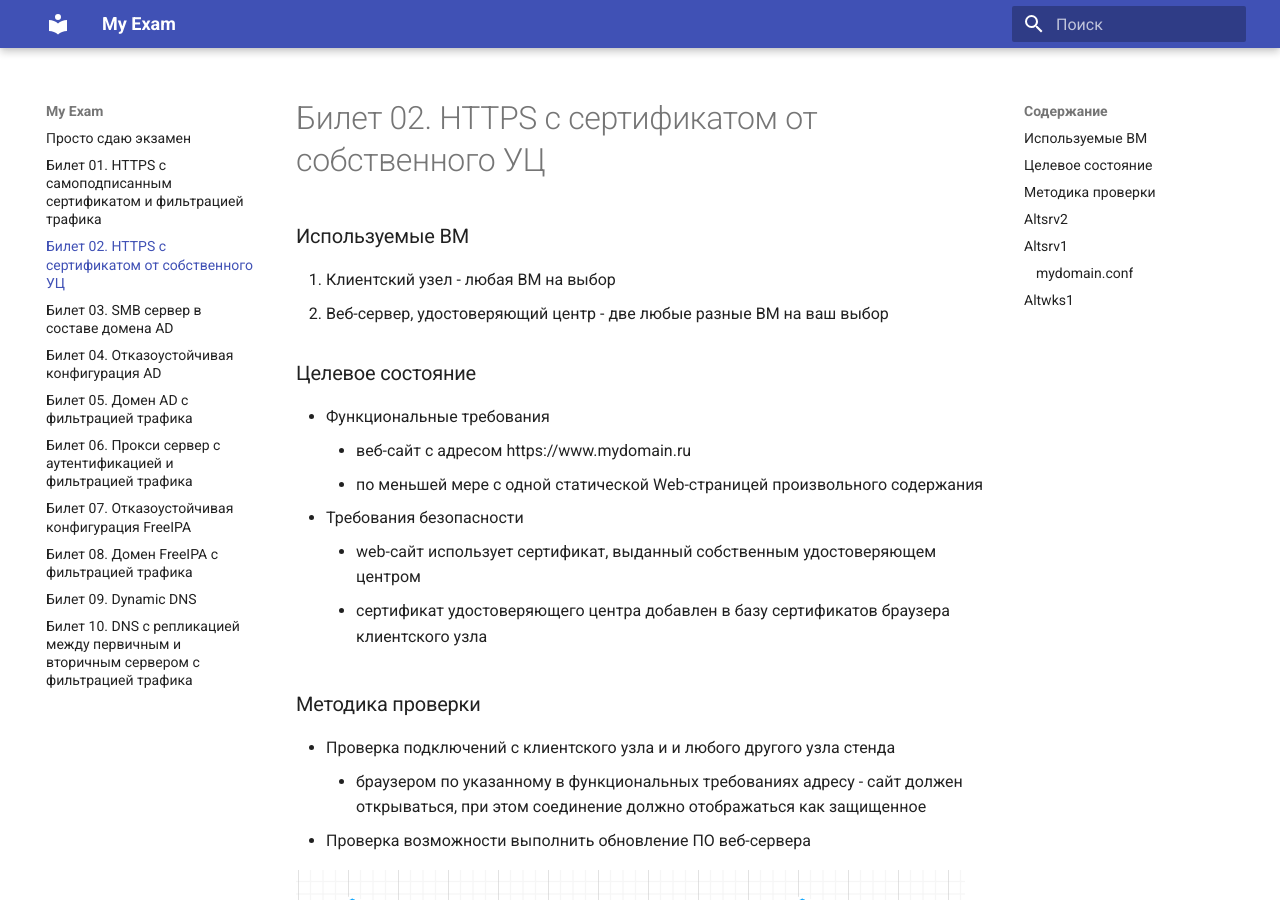
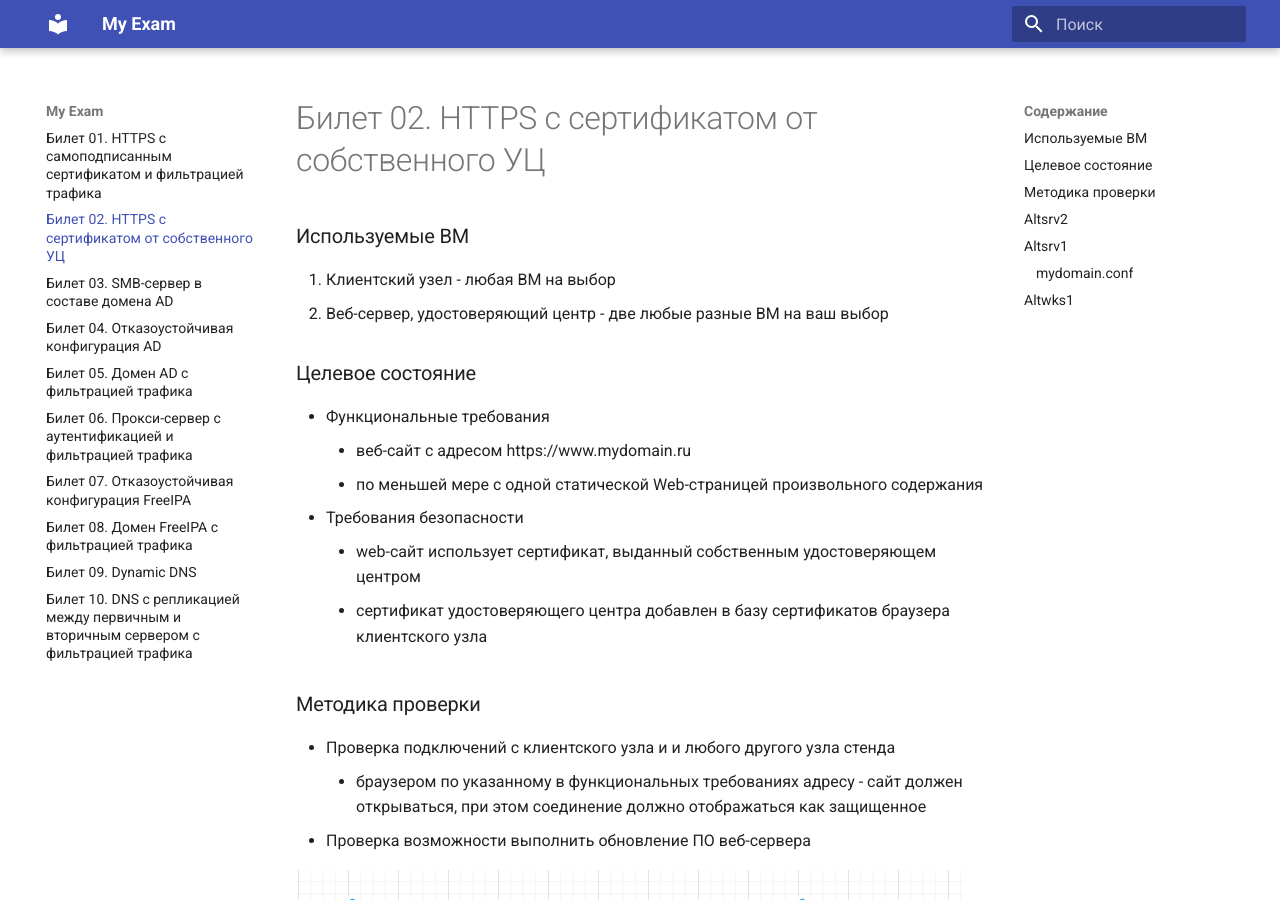
Before and after one commit to yurijevs/exam, an MkDocs documentation site: the page built from docs/ticket_02.md, in a window 1280 px wide and 900 px high. Built offline with MkDocs 1.6.1 and Material for MkDocs 9.7.7, drawn with Linux system fonts in a browser that asks for light colours; some of the changed lines change nothing that is shown.

Commit message:
rename files, add nav section

```diff
--- a/mkdocs.yml
+++ b/mkdocs.yml
@@ -1,5 +1,16 @@
 site_name: My Exam
 site_url: https://exam.yurij.org/
+nav:
+  - Билет 01.  HTTPS с самоподписанным сертификатом и  фильтрацией трафика: ticket_01.md
+  - Билет 02. HTTPS c сертификатом от собственного УЦ: ticket_02.md
+  - Билет 03. SMB-сервер в составе домена AD: ticket_03.md
+  - Билет 04. Отказоустойчивая конфигурация AD: ticket_04.md
+  - Билет 05. Домен AD с фильтрацией трафика: ticket_05.md
+  - Билет 06. Прокси-сервер с аутентификацией и  фильтрацией трафика: ticket_06.md
+  - Билет 07. Отказоустойчивая конфигурация FreeIPA: ticket_07.md
+  - Билет 08. Домен FreeIPA с фильтрацией трафика: ticket_08.md
+  - Билет 09. Dynamic DNS: ticket_09.md
+  - Билет 10. DNS с репликацией между первичным и вторичным сервером с фильтрацией трафика: ticket_10.md
 theme:
   name: material
   language: ru
```
Also changed, not shown: docs/ticket_01.md (renamed from docs/Билет 01.  HTTPS с самоподписанным сертификатом и  фильтрацией трафика.md), docs/ticket_02.md (renamed from docs/Билет 02. HTTPS c сертификатом от собственного УЦ.md), docs/ticket_03.md (renamed from docs/Билет 03.  SMB-сервер в составе домена AD.md), docs/ticket_04.md (renamed from docs/Билет 04.  Отказоустойчивая конфигурация AD.md), docs/ticket_05.md (renamed from docs/Билет 05. Домен AD с фильтрацией трафика.md), docs/ticket_06.md (renamed from docs/Билет 06. Прокси-сервер с аутентификацией и  фильтрацией трафика.md), docs/ticket_07.md (renamed from docs/Билет 07. Отказоустойчивая конфигурация FreeIPA.md), docs/ticket_08.md (renamed from docs/Билет 08. Домен FreeIPA с фильтрацией трафика.md), docs/ticket_09.md (renamed from docs/Билет 09. Dynamic DNS.md), docs/ticket_10.md (renamed from docs/Билет 10. DNS с репликацией между первичным и вторичным сервером с фильтрацией трафика.md).
